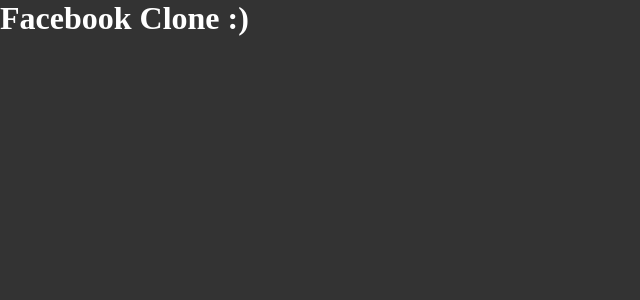
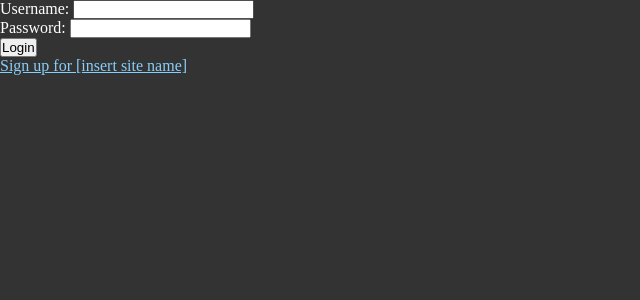
Before and after one commit to Ziorks/odin-facebook-clone, a React (Vite) app in the folder client/: page / in a window 1280 px wide. Shown: the top 300 px of the page, without its empty margins (0-640 px from the left). Built offline with nearby package versions, Linux system fonts and the light colour scheme.

Commit message:
add login and register forms to client

```diff
--- a/client/src/App.jsx
+++ b/client/src/App.jsx
@@ -1,5 +1,36 @@
+import { useState, useEffect } from "react";
+import { Outlet } from "react-router-dom";
+import Login from "./pages/Login";
+
 function App() {
-  return <h1>Facebook Clone :&#41;</h1>;
+  const [user, setUser] = useState(null);
+
+  useEffect(() => {
+    const user = localStorage.getItem("user");
+    if (user) {
+      setUser(JSON.parse(user));
+    }
+  }, []);
+
+  const handleLogout = () => {
+    localStorage.removeItem("user");
+    setUser(null);
+  };
+
+  const handleLogin = (user) => {
+    localStorage.setItem("user", JSON.stringify(user));
+    setUser(user);
+  };
+
+  return (
+    <>
+      {user ? (
+        <Outlet context={{ user, handleLogout }} />
+      ) : (
+        <Login handleLogin={handleLogin} />
+      )}
+    </>
+  );
 }
 
 export default App;
--- a/client/src/index.css
+++ b/client/src/index.css
@@ -10,5 +10,7 @@
 }
 
 a {
-  color: #fff;
+  color: lightskyblue;
+  text-decoration: underline;
+  cursor: pointer;
 }
--- /dev/null
+++ b/client/src/pages/Home/Home.jsx
@@ -0,0 +1,16 @@
+// import styles from "./Home.module.css";
+
+import { useOutletContext } from "react-router-dom";
+
+function Home() {
+  const { handleLogout } = useOutletContext();
+
+  return (
+    <>
+      <h1>Home Page</h1>
+      <button onClick={handleLogout}>Logout</button>
+    </>
+  );
+}
+
+export default Home;
--- /dev/null
+++ b/client/src/pages/Home/index.jsx
@@ -0,0 +1 @@
+export { default } from "./Home";
--- /dev/null
+++ b/client/src/pages/Login/Login.jsx
@@ -0,0 +1,181 @@
+import { useState } from "react";
+import axios from "axios";
+const host = import.meta.env.VITE_API_HOST;
+// import styles from "./Login.module.css";
+
+function SignUpForm({ handleLogin, toggleForm }) {
+  const [username, setUsername] = useState("");
+  const [password, setPassword] = useState("");
+  const [passwordConfirmation, setPasswordConfirmation] = useState("");
+  const [isLoading, setIsLoading] = useState(false);
+  const [errors, setErrors] = useState(null);
+
+  const handleSubmit = (e) => {
+    e.preventDefault();
+    setErrors(null);
+    setIsLoading(true);
+
+    axios
+      .post(`${host}/register`, { username, password, passwordConfirmation })
+      .then((res) => {
+        const { id, username } = res.data.user;
+        const user = { id, username, token: res.data.token };
+        handleLogin(user);
+      })
+      .catch((err) => {
+        console.log(err);
+
+        if (err.response?.status === 400) {
+          setErrors(err.response.data.errors);
+        } else {
+          setErrors([
+            { msg: err.response?.data?.message || "Something went wrong." },
+          ]);
+        }
+      })
+      .finally(() => {
+        setIsLoading(false);
+      });
+  };
+
+  return (
+    <>
+      {isLoading && <p>Processing...</p>}
+      {errors && (
+        <ul>
+          {errors.map((error, i) => (
+            <li key={i}>{error.msg}</li>
+          ))}
+        </ul>
+      )}
+      <form onSubmit={handleSubmit}>
+        <div>
+          <label htmlFor="username">Username: </label>
+          <input
+            type="text"
+            name="username"
+            id="username"
+            value={username}
+            onChange={(e) => setUsername(e.target.value)}
+            required
+          />
+        </div>
+        <div>
+          <label htmlFor="password">Password: </label>
+          <input
+            type="password"
+            name="password"
+            id="password"
+            value={password}
+            onChange={(e) => setPassword(e.target.value)}
+            required
+          />
+        </div>
+        <div>
+          <label htmlFor="passwordConfirmation">Confirm Password: </label>
+          <input
+            type="password"
+            name="passwordConfirmation"
+            id="passwordConfirmation"
+            value={passwordConfirmation}
+            onChange={(e) => setPasswordConfirmation(e.target.value)}
+            required
+          />
+        </div>
+        <div>
+          <button type="submit" disabled={isLoading}>
+            Sign Up
+          </button>
+        </div>
+      </form>
+      <p>
+        Already have an account? <a onClick={toggleForm}>Log in</a>
+      </p>
+    </>
+  );
+}
+
+function LoginForm({ handleLogin, toggleForm }) {
+  const [username, setUsername] = useState("");
+  const [password, setPassword] = useState("");
+  const [isLoading, setIsLoading] = useState(false);
+  const [error, setError] = useState(null);
+
+  const handleLoginSubmit = (e) => {
+    e.preventDefault();
+    setError(null);
+    setIsLoading(true);
+
+    axios
+      .post(`${host}/login`, { username, password })
+      .then((res) => {
+        const { id, username } = res.data.user;
+        const user = { id, username, token: res.data.token };
+        handleLogin(user);
+      })
+      .catch((err) => {
+        console.log(err);
+        setError(err.response?.data?.message || "Something went wrong.");
+      })
+      .finally(() => {
+        setIsLoading(false);
+      });
+  };
+
+  return (
+    <>
+      {isLoading && <p>Processing...</p>}
+      {error && <p>{error}</p>}
+      <form onSubmit={handleLoginSubmit}>
+        <div>
+          <label htmlFor="username">Username: </label>
+          <input
+            type="text"
+            name="username"
+            id="username"
+            value={username}
+            onChange={(e) => setUsername(e.target.value)}
+            required
+          />
+        </div>
+        <div>
+          <label htmlFor="password">Password: </label>
+          <input
+            type="password"
+            name="password"
+            id="password"
+            value={password}
+            onChange={(e) => setPassword(e.target.value)}
+            required
+          />
+        </div>
+        <div>
+          <button type="submit" disabled={isLoading}>
+            Login
+          </button>
+        </div>
+      </form>
+      <a onClick={toggleForm}>Sign up for [insert site name]</a>
+    </>
+  );
+}
+
+function Login({ handleLogin }) {
+  const [showSignUp, setShowSignUp] = useState(false);
+
+  const toggleForm = () => {
+    setShowSignUp((prev) => !prev);
+  };
+
+  return (
+    <>
+      {showSignUp ? (
+        <SignUpForm handleLogin={handleLogin} toggleForm={toggleForm} />
+      ) : (
+        <LoginForm handleLogin={handleLogin} toggleForm={toggleForm} />
+      )}
+    </>
+  );
+}
+
+export default Login;
--- /dev/null
+++ b/client/src/pages/Login/index.jsx
@@ -0,0 +1 @@
+export { default } from "./Login";
--- a/client/src/routes/index.jsx
+++ b/client/src/routes/index.jsx
@@ -1,12 +1,18 @@
 import App from "../App";
 import Error from "../pages/Error";
+import Home from "../pages/Home";
 
 const routes = [
   {
     path: "/",
     element: <App />,
     errorElement: <Error />,
-    children: [],
+    children: [
+      {
+        index: true,
+        element: <Home />,
+      },
+    ],
   },
 ];
 
```
Also changed, not shown: client/src/pages/Home/Home.module.css (added), client/src/pages/Login/Login.module.css (added), 1 other file (tests, documents, lock files or other folders).
